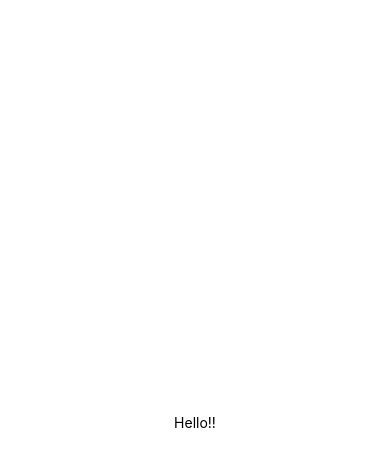
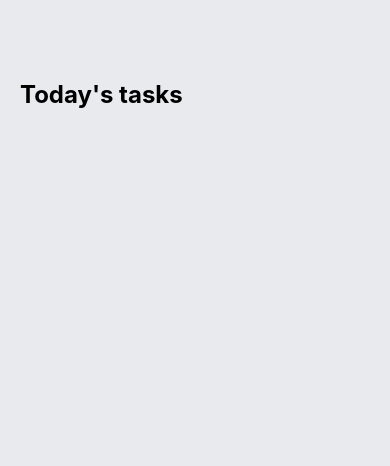
Before and after one commit to PolyanaBalotin/TodoList-ReactNative, a React Native app: screen / in a window 390 px wide. Shown: the top 466 px of the page. Built offline with nearby package versions, Linux system fonts and the light colour scheme.

Commit message:
feat: title

```diff
--- a/App.js
+++ b/App.js
@@ -4,8 +4,15 @@ import { StyleSheet, Text, View } from 'react-native';
 export default function App() {
   return (
     <View style={styles.container}>
-      <Text>Hello!!</Text>
-      <StatusBar style="auto" />
+
+      <View style={styles.taskWrapper}>
+        <Text style={styles.sectionTitle}>Today's tasks</Text>
+
+        <View style={styles.items}>
+
+        </View>
+
+      </View>
     </View>
   );
 }
@@ -13,8 +20,15 @@ export default function App() {
 const styles = StyleSheet.create({
   container: {
     flex: 1,
-    backgroundColor: '#fff',
-    alignItems: 'center',
-    justifyContent: 'center',
+    backgroundColor: '#E8EAED',
   },
+  taskWrapper: {
+    paddingTop: 80,
+    paddingHorizontal: 20,
+  },
+  sectionTitle: {
+    fontSize: 24,
+    fontWeight: 'bold',
+  },
+  items: {},
 });
```
